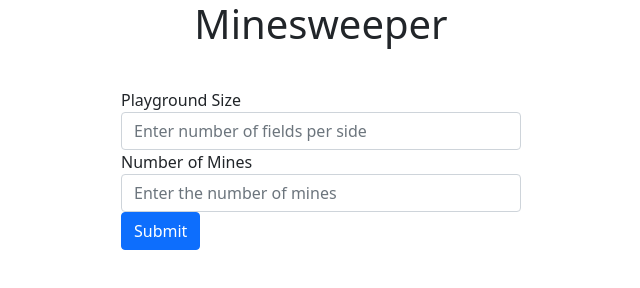
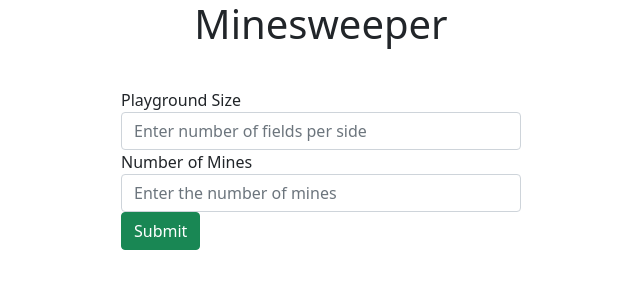
Before and after one commit to Jonas-Pamminger/minesweeper, a plain HTML site: page src/index.html in a window 1280 px wide. Shown: the whole page, without its empty margins (319-959 px from the left). Drawn offline with nearby package versions, Linux system fonts and the light colour scheme.

Commit message:
finished

```diff
--- a/src/index.html
+++ b/src/index.html
@@ -35,7 +35,7 @@
         <label for="numberOfMines">Number of Mines</label>
         <input type="number" class="form-control" id="numberOfMines" aria-describedby="emailHelp" placeholder="Enter the number of mines">
     </div>
-    <button type="submit" class="btn btn-primary" id="submit">Submit</button>
+    <button type="submit" class="btn btn-success" id="submit">Submit</button>
 </div>
 
 
```
